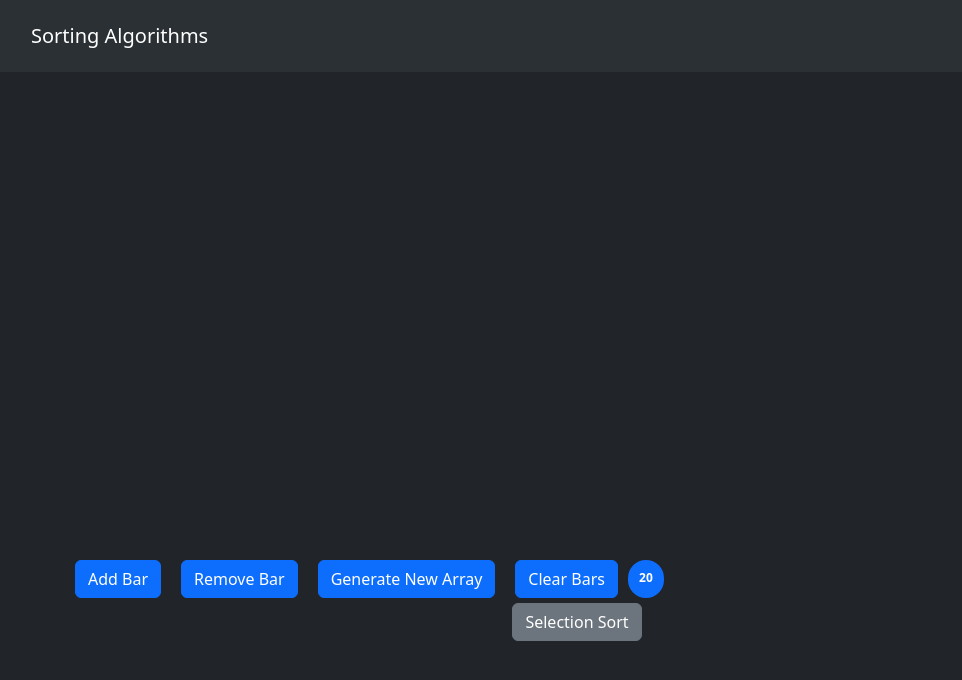
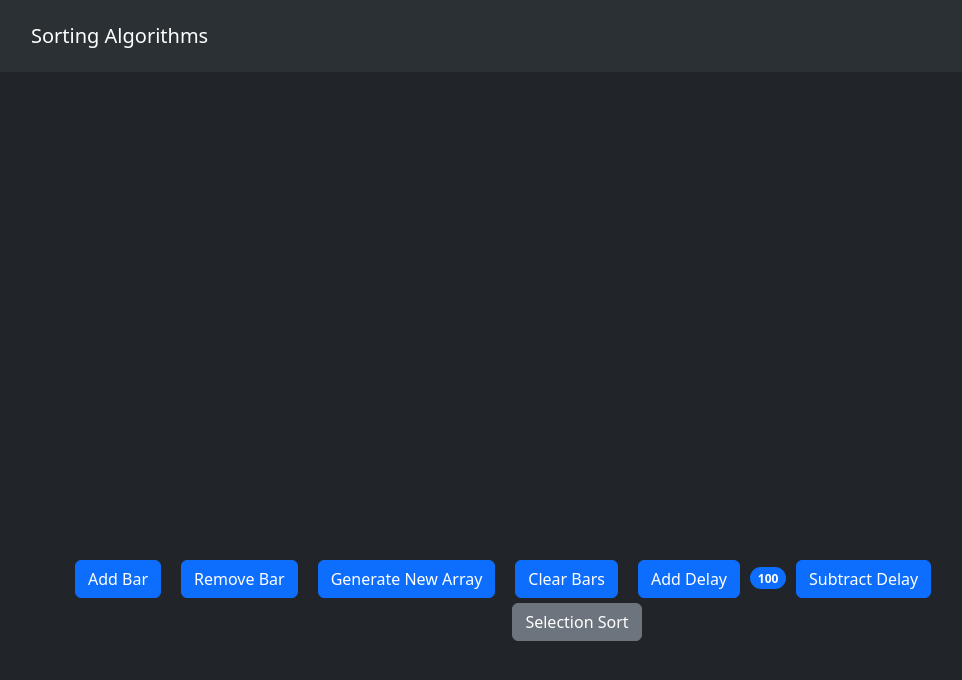
Before and after one commit to EElBard/sorting-algorithms-site, a React (Create React App) app in the folder my-app/: page / in a window 1280 px wide. Shown: the top 680 px of the page, without its empty margins (63-1025 px from the left). Built offline with nearby package versions, Linux system fonts and the light colour scheme.

Commit message:
Added delay controls

```diff
--- a/my-app/src/Home/index.js
+++ b/my-app/src/Home/index.js
@@ -7,7 +7,7 @@ import Bar from '../Bar'
 const Home = () => {
 
     const [bars, setBars] = useState([])
-    const [delay, setDelay] = useState(20)
+    const [delay, setDelay] = useState(100)
 
     const [colorArray, setColorArray] = useState(() => {
         const initialColors = Array(bars.length).fill('red');
@@ -72,7 +72,7 @@ const Home = () => {
           });
 
           // Simulate the sorting process by delaying state updates
-          await new Promise((resolve) => setTimeout(resolve, delay)); // Adjust the delay time as needed
+          await new Promise((resolve) => setTimeout(resolve, delay));
 
           // Find the index of the minimum element in the unsorted part
           for (let j = i + 1; j < n; j++) {
@@ -133,7 +133,11 @@ const Home = () => {
                 <Button onClick={removeBar} variant='primary'>Remove Bar</Button>
                 <Button onClick={generateArray} variant='primary'>Generate New Array</Button>
                 <Button onClick={clearBars} variant='primary'>Clear Bars</Button>
-                <Badge pill className='delay-label'>{delay}</Badge>
+                <div className='delay-settings'>
+                    <Button onClick={() => setDelay(delay + 10)}>Add Delay</Button>
+                    <Badge pill className='delay-label'>{delay}</Badge>
+                    <Button onClick={() => setDelay(delay - 10)}>Subtract Delay</Button>
+                </div>
             </div>
             <div className='sort-button-container'>
                 <Button onClick={() => selectionSort()} variant="secondary">Selection Sort</Button>
--- a/my-app/src/Home/index.scss
+++ b/my-app/src/Home/index.scss
@@ -9,9 +9,13 @@
         margin: 0px 10px;
     }
 
-    .delay-label {
-        width: 3em;
-        padding-top: 1em;
+    .delay-settings {
+        position: relative;
+
+        .delay-label {
+            width: 3em;
+            padding-top: 0.5em;
+        }
     }
 }
 
```
